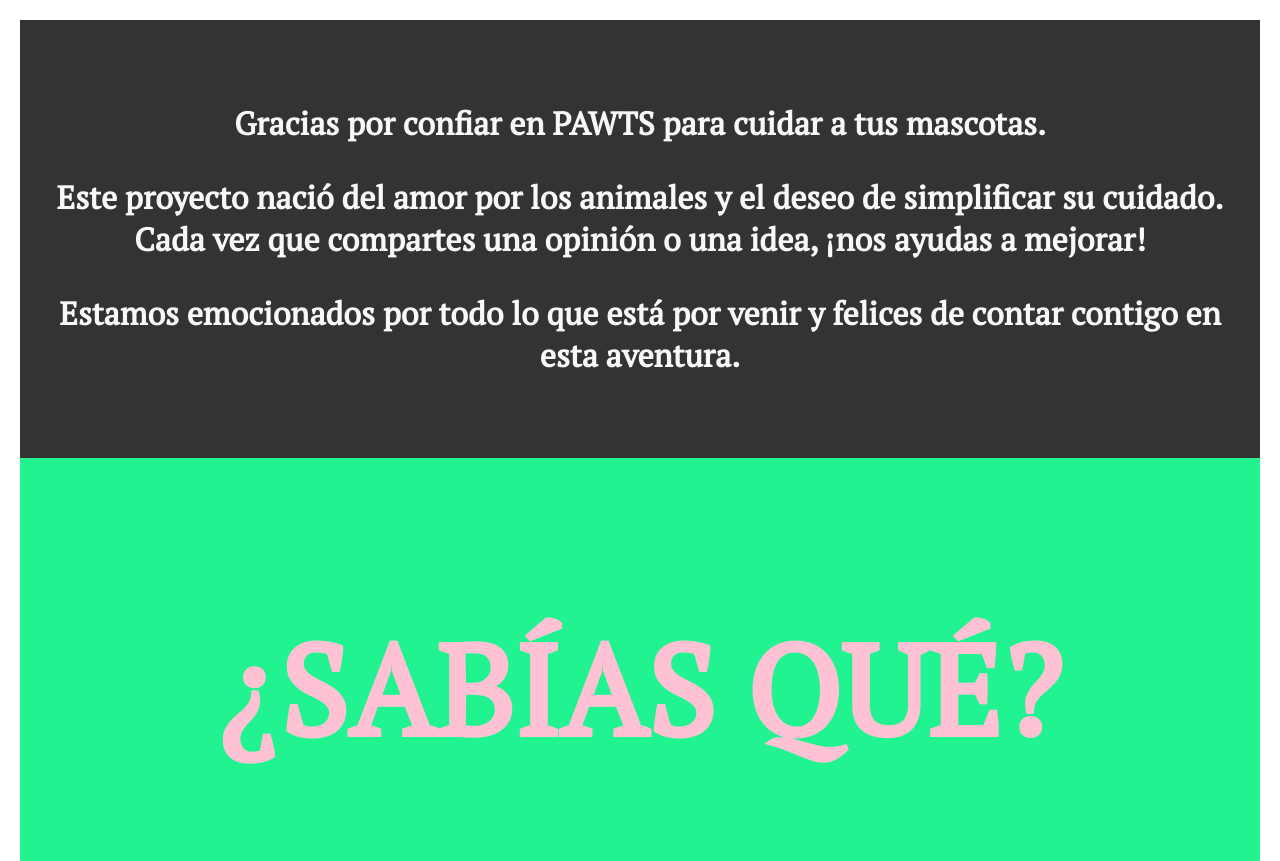
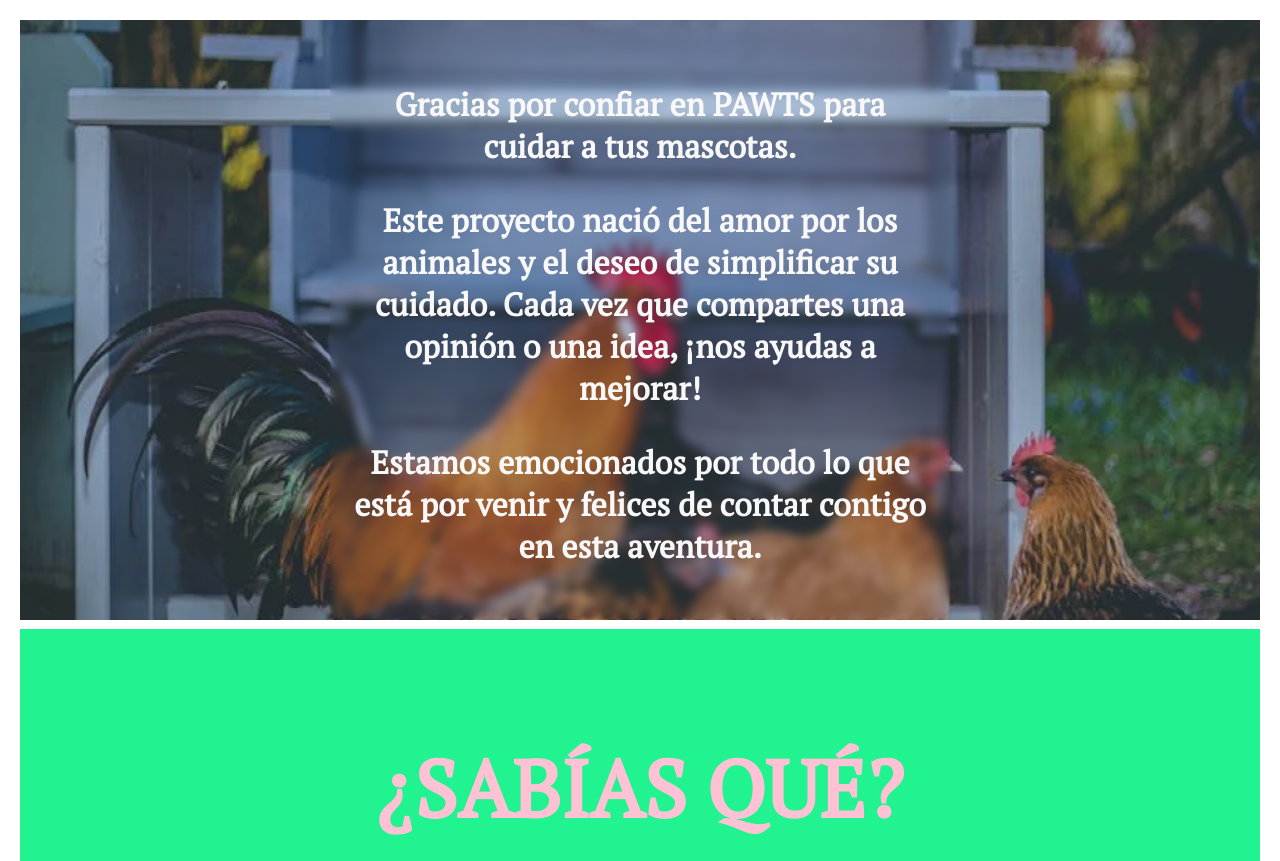
Before and after one commit to joeldin03/RompeMalla, a PHP site: page /pages/noticias.php in a window 1280 px wide. Shown: the part 91-952 px from the top of the page. Run offline with PHP 8.4, Linux system fonts and the light colour scheme.

Commit message:
noticias website done (left background)

```diff
--- a/css/noticias.css
+++ b/css/noticias.css
@@ -10,13 +10,29 @@
 }
 
 .intro {
-    background-color: #333;
+    position: relative;
     color: #f8f8f8;
     text-align: center;
-    padding: 50px 20px;
     font-size: 32px;
     font-weight: bold;
 }
+
+.intro img{
+    height: 600px;
+    object-fit: cover;
+    width: 100%;
+}
+
+.intro-text{
+    backdrop-filter: blur(5px);
+    position: absolute;
+    top: 50%;
+    left: 50%;
+    transform: translate(-50%, -50%);
+    padding: 20px;
+    border-radius: 10px;
+}
+
 
 .sabias-que {
     text-align: center;
@@ -25,7 +41,7 @@
 }
 
 .sabias-que h2 {
-    font-size: 128px;
+    font-size: 80px;
     color: #FFC2D5;
 }
 
@@ -65,7 +81,8 @@
 
 .actualizaciones img {
     width: 100%;
-    height: 200px;
+    height: 400px;
+    border-radius: 20px;
     object-fit: cover;
 }
 
@@ -91,9 +108,21 @@
     gap: 20px;
 }
 
-.noticia-list article {
+.noticia-list .article-left {
     display: flex;
     align-items: center;
+    justify-content: left;
+    gap: 20px;
+    background: white;
+    padding: 10px;
+    border-radius: 8px;
+    box-shadow: 0 2px 5px rgba(0, 0, 0, 0.1);
+    font-size: 30px;
+}
+.noticia-list .article-right {
+    display: flex;
+    align-items: center;
+    justify-content: right;
     gap: 20px;
     background: white;
     padding: 10px;
--- a/pages/noticias.php
+++ b/pages/noticias.php
@@ -15,9 +15,12 @@
     <?php include '../resources/header.php'; ?>
     <main>
         <section class="intro">
-            <p>Gracias por confiar en PAWTS para cuidar a tus mascotas.</p>
-            <p>Este proyecto nació del amor por los animales y el deseo de simplificar su cuidado. Cada vez que compartes una opinión o una idea, ¡nos ayudas a mejorar!</p>
-            <p>Estamos emocionados por todo lo que está por venir y felices de contar contigo en esta aventura.</p>
+            <img src="../img/gallinas.png" alt="">
+            <div class="intro-text">
+                <p>Gracias por confiar en PAWTS para cuidar a tus mascotas.</p>
+                <p>Este proyecto nació del amor por los animales y el deseo de simplificar su cuidado. Cada vez que compartes una opinión o una idea, ¡nos ayudas a mejorar!</p>
+                <p>Estamos emocionados por todo lo que está por venir y felices de contar contigo en esta aventura.</p>
+            </div>
         </section>
 
         <section class="sabias-que">
@@ -50,17 +53,17 @@
         <section class="noticias">
             <h2>NOTICIAS INTERESANTES</h2>
             <div class="noticia-list">
-                <article>
+                <article class="article-left">
                     <img src="../img/zorro.png" alt="zorro">
                     <h3><a href="#">Pareja encuentra un zorro en peligro de extinción</a></h3>
                     <p>Mini descripción de la noticia, entre una y dos líneas.</p>
                 </article>
-                <article>
-                    <img src="../img/zorro.png" alt="zorro">
+                <article class="article-right">
                     <h3><a href="#">Pareja encuentra un zorro en peligro de extinción</a></h3>
                     <p>Mini descripción de la noticia, entre una y dos líneas.</p>
+                    <img src="../img/zorro.png" alt="zorro">
                 </article>
-                <article>
+                <article class="article-left">
                     <img src="../img/zorro.png" alt="zorro">
                     <h3><a href="#">Pareja encuentra un zorro en peligro de extinción</a></h3>
                     <p>Mini descripción de la noticia, entre una y dos líneas.</p>
```
